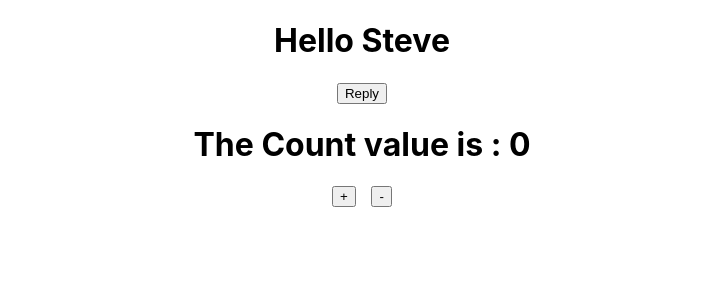
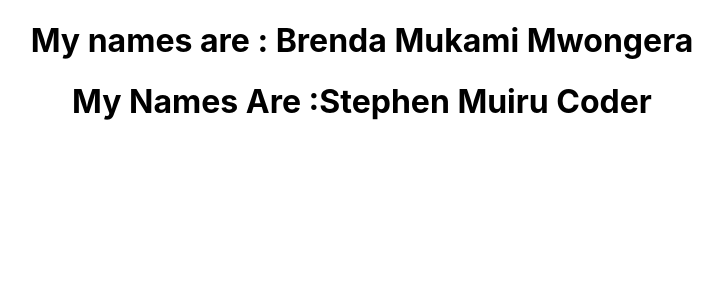
Before and after one commit to Red-stevo/reactfrontend, a React (Create React App) app in the folder react003/: page / in a window 1280 px wide. Shown: the top 300 px of the page, without its empty margins (278-1001 px from the left). Built offline with nearby package versions, Linux system fonts and the light colour scheme.

Commit message:
Distructuring in class and functional components

```diff
--- a/react003/src/App.js
+++ b/react003/src/App.js
@@ -1,15 +1,16 @@
-import logo from './logo.svg';
 import './App.css';
 import './StateObjects/Message'
 import './StateObjects/Count'
-import Message from "./StateObjects/Message";
-import Count from "./StateObjects/Count";
+import './StateObjects/Destructuring'
+import './StateObjects/ClassPropsDestructuring'
+import Destructuring from "./StateObjects/Destructuring";
+import ClassPropsDestructuring from "./StateObjects/ClassPropsDestructuring";
 
 function App() {
   return (
     <div className="App">
-      <Message />
-        <Count></Count>
+        <Destructuring fName="Brenda" sName="Mukami" lName="Mwongera" />
+        <ClassPropsDestructuring fName="Stephen" sName="Muiru" lName="Coder" />
     </div>
   );
 }
--- /dev/null
+++ b/react003/src/StateObjects/ClassPropsDestructuring.js
@@ -0,0 +1,14 @@
+import {Component} from "react";
+
+class ClassPropsDestructuring extends Component
+{
+    render() {
+        const {fName, sName, lName} = this.props;
+        return(
+            <div>
+                <h1>My Names Are :{fName} {sName} {lName}</h1>
+            </div>
+        );
+    }
+}
+export default ClassPropsDestructuring;
--- /dev/null
+++ b/react003/src/StateObjects/Destructuring.js
@@ -0,0 +1,15 @@
+import React from "react";
+
+const Destructuring = (props) => {
+
+    const {fName, sName, lName} = props;
+
+
+    return (
+        <div>
+            <h1>My names are : {fName} {sName} {lName}</h1>
+        </div>
+    );
+}
+
+export  default  Destructuring;
```
